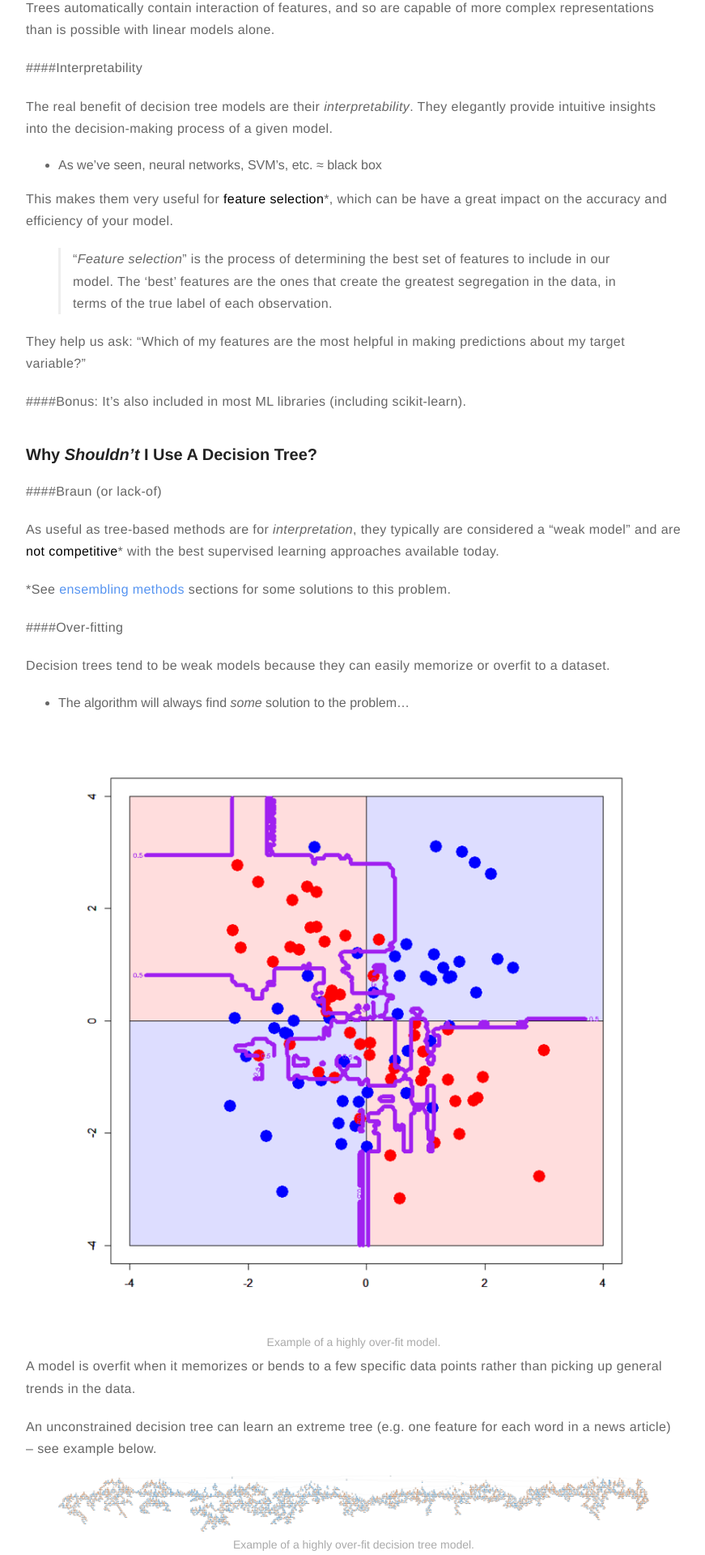
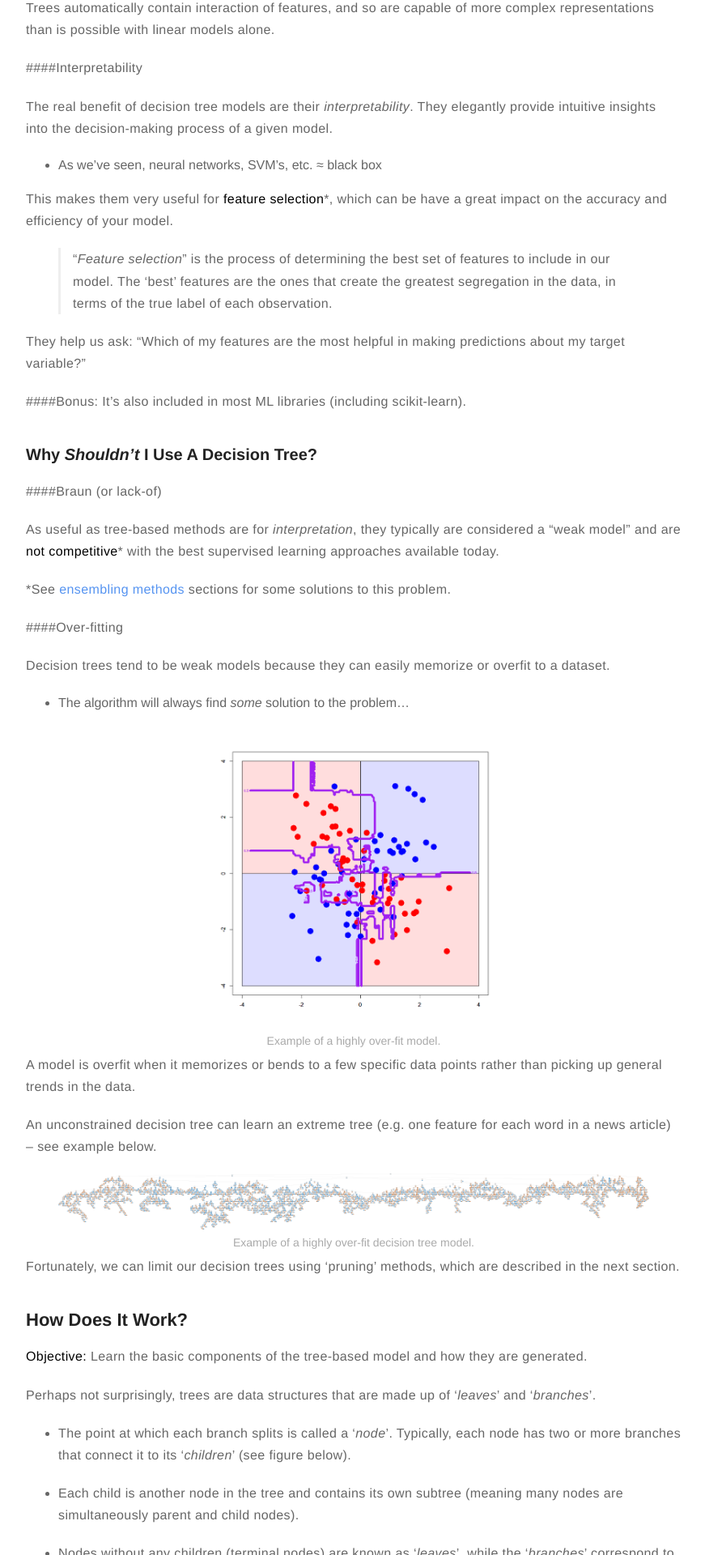
Before and after one commit to meccaLeccaHi/meccaLeccaHi.github.io, a Jekyll site: the page built from _posts/2018-10-24-decision-trees.md, in a window 1280 px wide. Shown: the part 4480-6400 px from the top of the page at 81% size, without its empty margins (203-1074 px from the left). Built offline with Jekyll 4.4.1, drawn with Linux system fonts in a browser that asks for light colours.

Commit message:
playing with md styling

```diff
--- a/_posts/2018-10-24-decision-trees.md
+++ b/_posts/2018-10-24-decision-trees.md
@@ -128,7 +128,7 @@
 We've all been exposed to tree diagrams before, since they are used widely as a tool for representing potentially complex, decision-like processes.
 
 
-{% include figure_link.html url="https://static01.nyt.com/images/2008/04/16/us/0416-nat-subOBAMA.jpg" href="https://www.nytimes.com/" caption="Image source: nytimes.com" height="450px" %}
+{% include figure_link.html url="https://static01.nyt.com/images/2008/04/16/us/0416-nat-subOBAMA.jpg" href="https://www.nytimes.com/" caption="Image source: nytimes.com" height="350px" %}
 
 
 Decision trees are like the game “*20 questions*”:
@@ -189,7 +189,7 @@
 - The algorithm will always find _some_ solution to the problem...
 
 
-{% include figure.html url="/assets/images/decision_trees/over-fit.png" caption="Example of a highly over-fit model." height="100px" %}
+{% include figure.html url="/assets/images/decision_trees/over-fit.png" caption="Example of a highly over-fit model." width="50%" %}
 
 
 A model is overfit when it memorizes or bends to a few specific data points rather than picking up general trends in the data.
```
